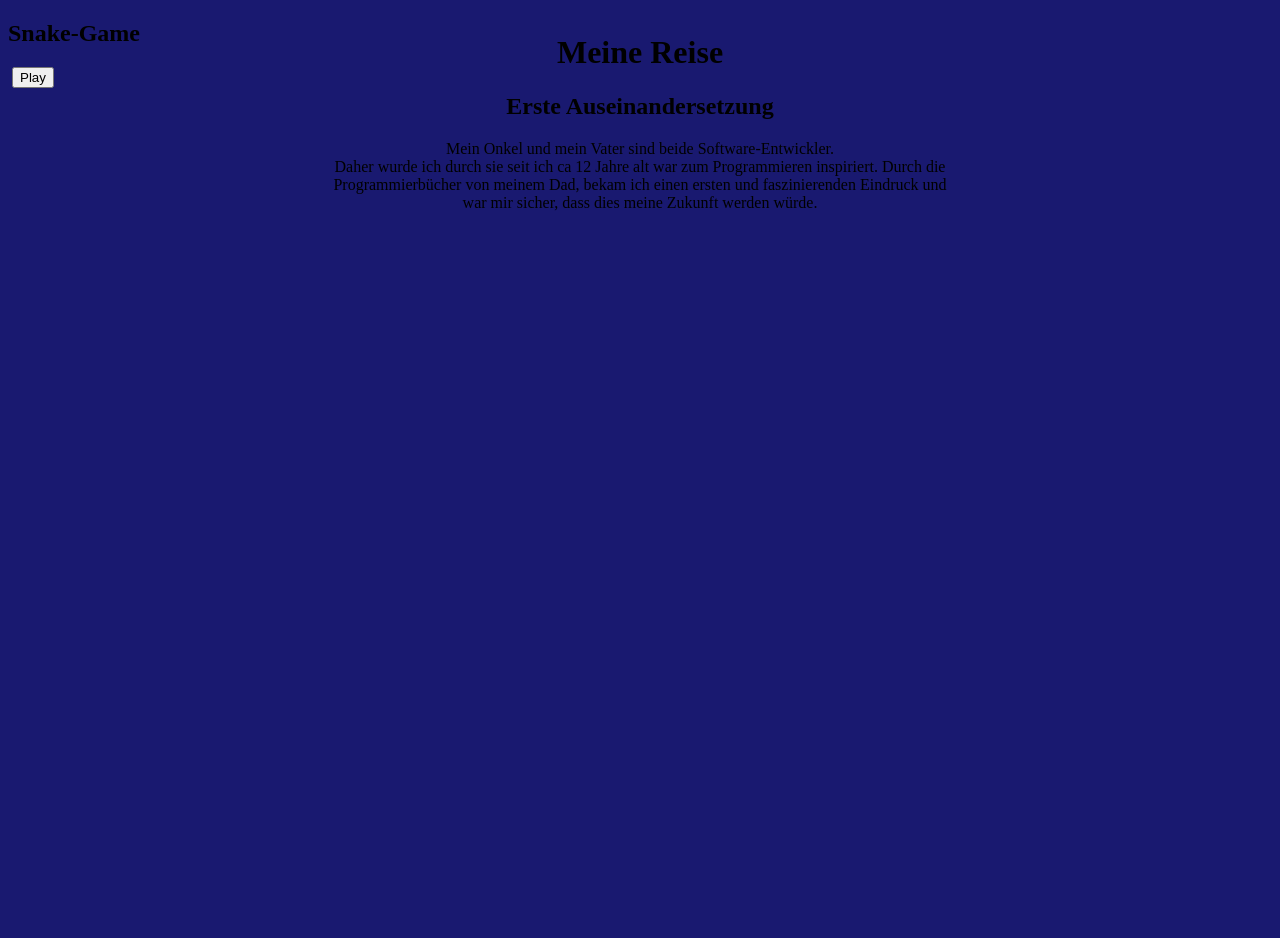
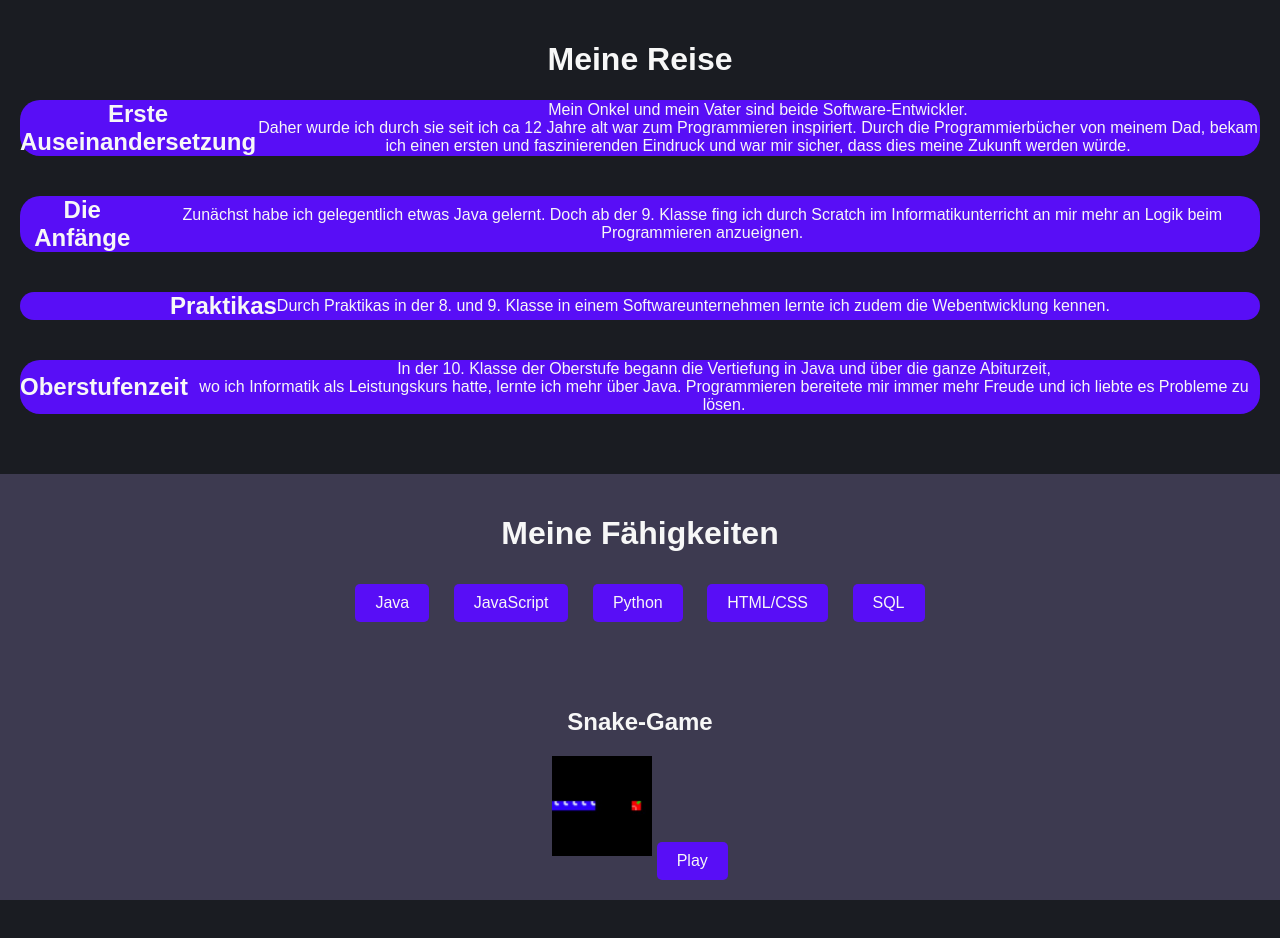
Before and after one commit to itsTrenzen/AboutMe, a plain HTML site: page index.html in a window 1280 px wide. Shown: the top 938 px of the page. After the commit the page ends 900 px from the top, so only its background shows below. Drawn offline with Linux system fonts and the light colour scheme.

Commit message:
Some more css and text

```diff
--- a/index.html
+++ b/index.html
@@ -11,20 +11,39 @@
 <body>
     <div id="journey">
         <h1>Meine Reise</h1>
-        <div id="firstMilestone">
+        <div class="Milestone" id="firstMilestone">
             <h2>Erste Auseinandersetzung</h2>
-            <p>Mein Onkel und mein Vater sind beide Software-Entwickler. </br>Daher wurde ich durch sie seit ich ca 12 Jahre alt war zum Programmieren inspiriert. Durch die Programmierbücher von meinem Dad, bekam ich einen ersten und faszinierenden Eindruck und war mir sicher, dass dies meine Zukunft werden würde.</p>
+            <p>Mein Onkel und mein Vater sind beide Software-Entwickler.
+            </br>Daher wurde ich durch sie seit ich ca 12 Jahre alt war zum Programmieren inspiriert. Durch die Programmierbücher von meinem Dad, bekam ich einen ersten und faszinierenden Eindruck und war mir sicher, dass dies meine Zukunft werden würde.</p>
         </div>
-        <div id="secondMilestone"></div>
-        <div id="thirdMilestone"></div>
+        <div class="Milestone" id="secondMilestone">
+            <h2>Die Anfänge</h2>
+            <p>Zunächst habe ich gelegentlich etwas Java gelernt. Doch ab der 9. Klasse fing ich durch Scratch im Informatikunterricht an mir mehr an Logik beim Programmieren anzueignen.</p>
+        </div>
+        <div class="Milestone" id="thirdMilestone">
+            <h2>Praktikas</h2>
+            <p>Durch Praktikas in der 8. und 9. Klasse in einem Softwareunternehmen lernte ich zudem die Webentwicklung kennen.</p>
+        </div>
+        <div class="Milestone" id="fourthMilestone">
+            <h2>Oberstufenzeit</h2>
+            <p>In der 10. Klasse der Oberstufe begann die Vertiefung in Java und über die ganze Abiturzeit,
+            </br>wo ich Informatik als Leistungskurs hatte, lernte ich mehr über Java. Programmieren bereitete mir immer mehr Freude und ich liebte es Probleme zu lösen.</p>
+        </div>
     </div>
     <div id="skills">
-
+        <h1>Meine Fähigkeiten</h1>
+        <ul>
+            <li>Java</li>
+            <li>JavaScript</li>
+            <li>Python</li>
+            <li>HTML/CSS</li>
+            <li>SQL</li>
+        </ul>
     </div>
     <div id="projects">
         <div id="project1">
             <h2>Snake-Game</h2>
-            <img src="" >
+            <img src="snake_logo.jpg">
             <button id="playSnakeBTN" onclick='playSnake()'>Play</button>
         <div id="project2"></div>
     </div>
--- a/styles.css
+++ b/styles.css
@@ -1,16 +1,95 @@
+/* styles.css */
+
+/* Body */
 body {
-    background-color: midnightblue;
-    height: 1500px;
-}
+    font-family: Arial, sans-serif;
+    margin: 0;
+    padding: 0;
+    background-color: #1a1c22;
+    color: #f7f7f7;
+  }
 
-#journey {
-    position: absolute;
-    left: 50%;
-    top: 15%;
-    transform: translate(-50%, -50%);
+  /* Main Container */
+  #journey {
     text-align: center;
-}
+    padding: 20px;
+  }
 
-#playSnakeBTN {
+  /* Milestones */
+  .Milestone {
+    margin-bottom: 40px;
+    display: flex;
+    justify-content: center;
+    align-items: center;
+    background-color: #580ef6;
+    border-radius: 20px;
+  }
 
-}
+  .Milestone h2 {
+    font-size: 24px;
+    color: #f7f7f7;
+    margin: 0;
+  }
+
+  .Milestone p {
+    font-size: 16px;
+    color: #f7f7f7;
+    margin: 0;
+  }
+
+  /* Skills */
+  #skills {
+    text-align: center;
+    padding: 20px;
+    background-color: #3d3a50;
+  }
+
+  #skills ul {
+    list-style-type: none;
+    padding: 0;
+  }
+
+  #skills li {
+    display: inline-block;
+    margin: 10px;
+    padding: 10px 20px;
+    background-color: #580ef6;
+    border-radius: 5px;
+    font-size: 16px;
+    color: #f7f7f7;
+  }
+
+  /* Projects */
+  #projects {
+    text-align: center;
+    padding: 20px;
+    background-color: #3d3a50;
+    display: flex;
+    justify-content: center;
+    align-items: center;
+  }
+
+  #projects h2 {
+    font-size: 24px;
+    color: #f7f7f7;
+  }
+
+  #projects img {
+    width: 100px;
+    height: 100px;
+    margin-bottom: 10px;
+  }
+
+  #projects button {
+    padding: 10px 20px;
+    font-size: 16px;
+    color: #f7f7f7;
+    background-color: #580ef6;
+    border: none;
+    border-radius: 5px;
+    cursor: pointer;
+  }
+
+  #projects button:hover {
+    background-color: #1a1c22;
+  }
```
Also changed, not shown: snake_logo.jpg (added).
